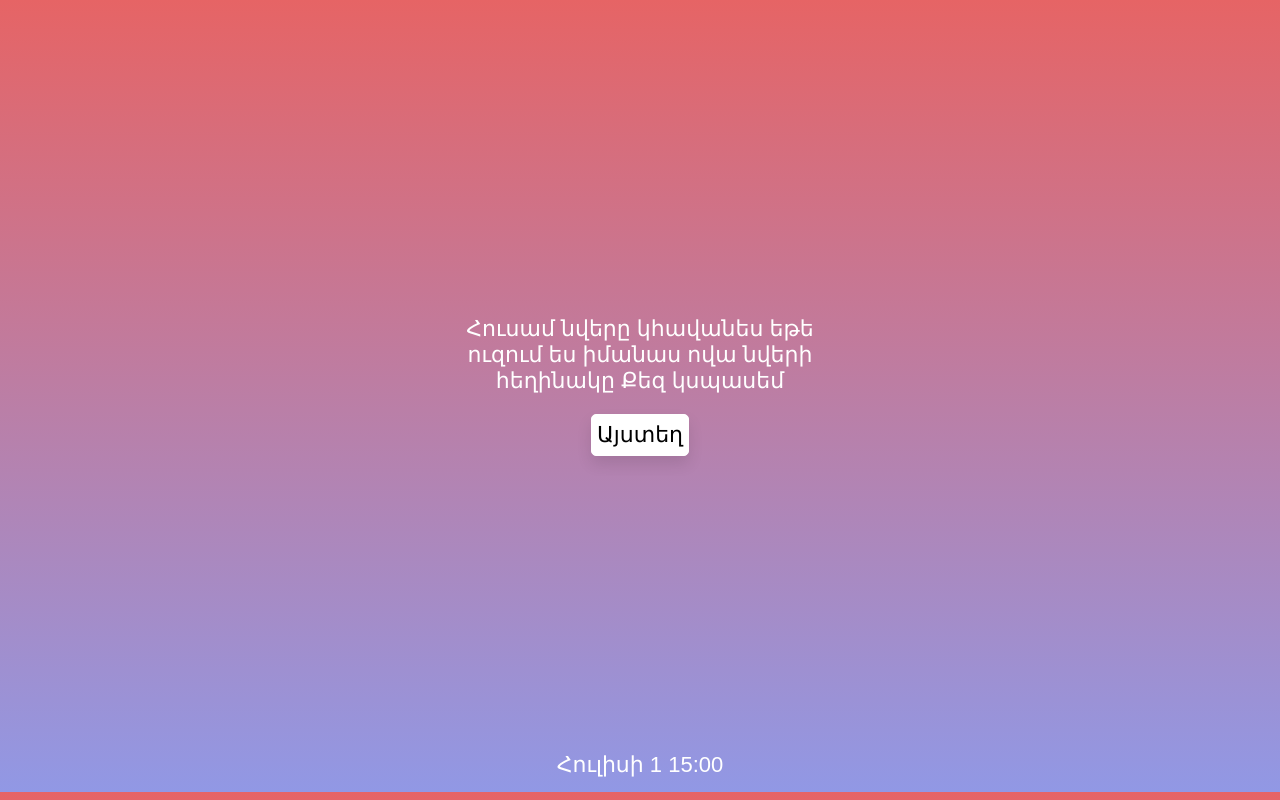
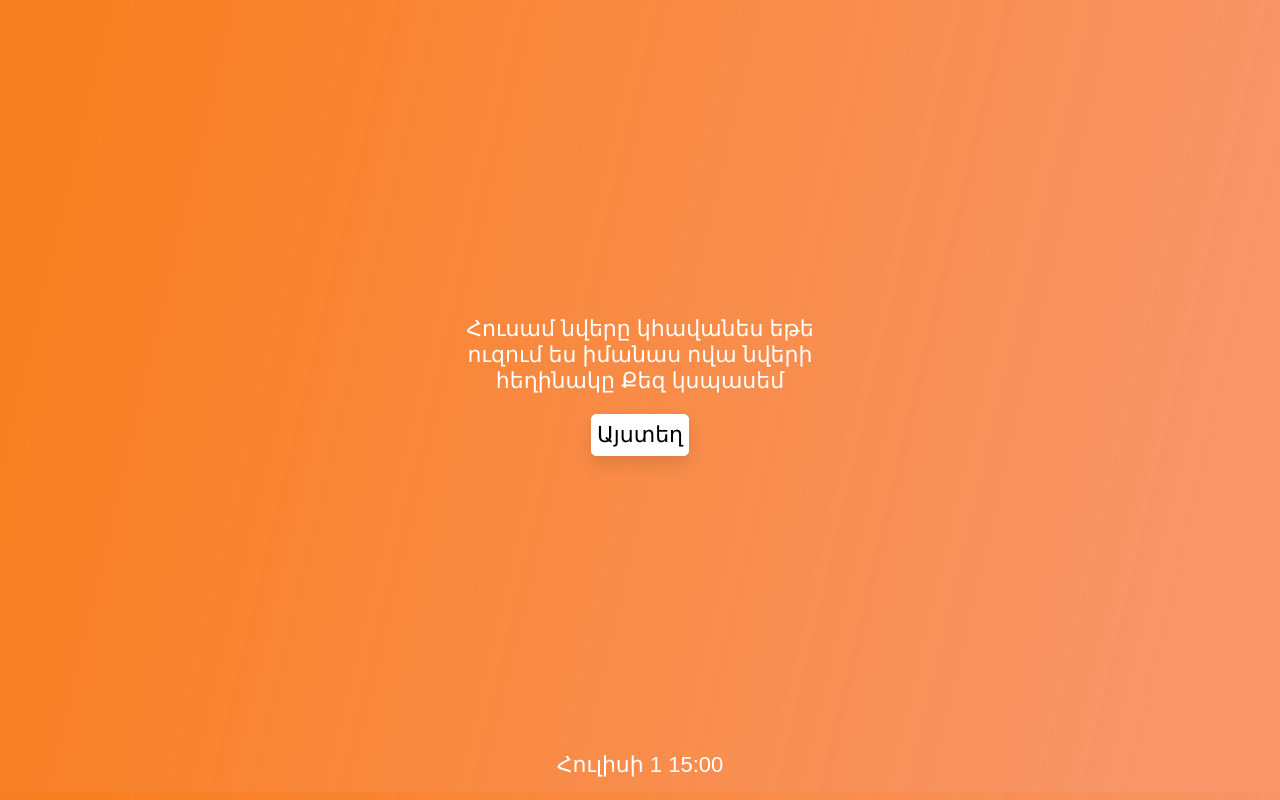
Before and after one commit to ggorr13/ggorr13.github.io, a plain HTML site: page index.html in a window 1280 px wide. Drawn offline with nearby package versions, Linux system fonts and the light colour scheme.

Commit message:
gneral update

```diff
--- a/index.html
+++ b/index.html
@@ -9,7 +9,7 @@
     <style>
         @import url('https://fonts.googleapis.com/css2?family=Nunito:wght@300&display=swap');
     </style>
-    <title></title>
+    <title>Nane</title>
 </head>
 <body>
 <div class="container">
--- a/style.css
+++ b/style.css
@@ -7,7 +7,7 @@
 }
 
 body {
-    background: linear-gradient(#e66465, #9198e5);
+    background: linear-gradient(103.3deg, rgba(248, 112, 7, 0.89) 7.7%, rgb(248, 150, 105) 90.8%);
 }
 
 .container {
```
